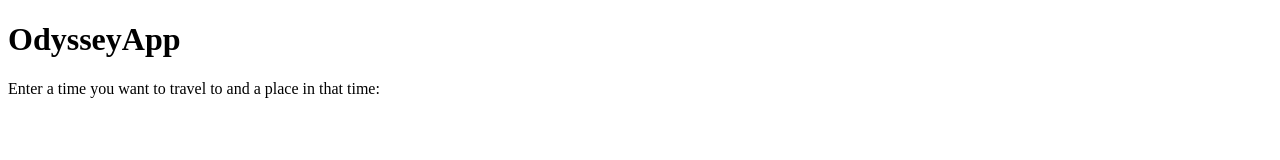
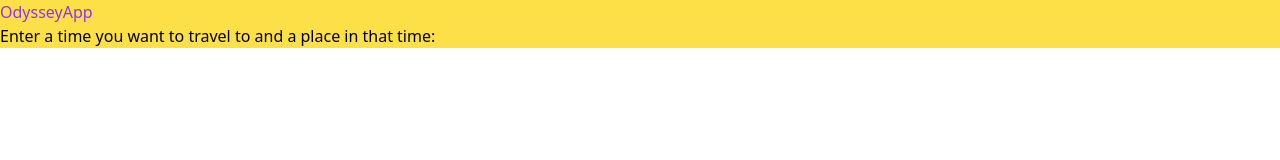
Before and after one commit to Samwel-SE/HackShef10SBRV, a plain HTML site: page index.html in a window 1280 px wide. Drawn offline with nearby package versions, Linux system fonts and the light colour scheme.

Commit message:
Implementing tailwindcss

```diff
--- a/index.html
+++ b/index.html
@@ -4,12 +4,15 @@
     <meta charset="UTF-8">
     <meta name="viewport" content="width=device-width, initial-scale=1.0">
     <title>OddsseyApp</title>
+    <script src="https://cdn.tailwindcss.com"></script>
 </head>
 <body>
-    <h1>
-        OdysseyApp
-    </h1>
-    <p>Enter a time you want to travel to and a place in that time: </p>
+    <div class="bg-yellow-300">
+        <h1 class="text-purple-600">
+            OdysseyApp
+        </h1>
+        <p>Enter a time you want to travel to and a place in that time: </p>
+    </div>
 
 </body>
 </html>
--- a/style.css
+++ /dev/null
@@ -1 +0,0 @@
-/* file for html styling
```
